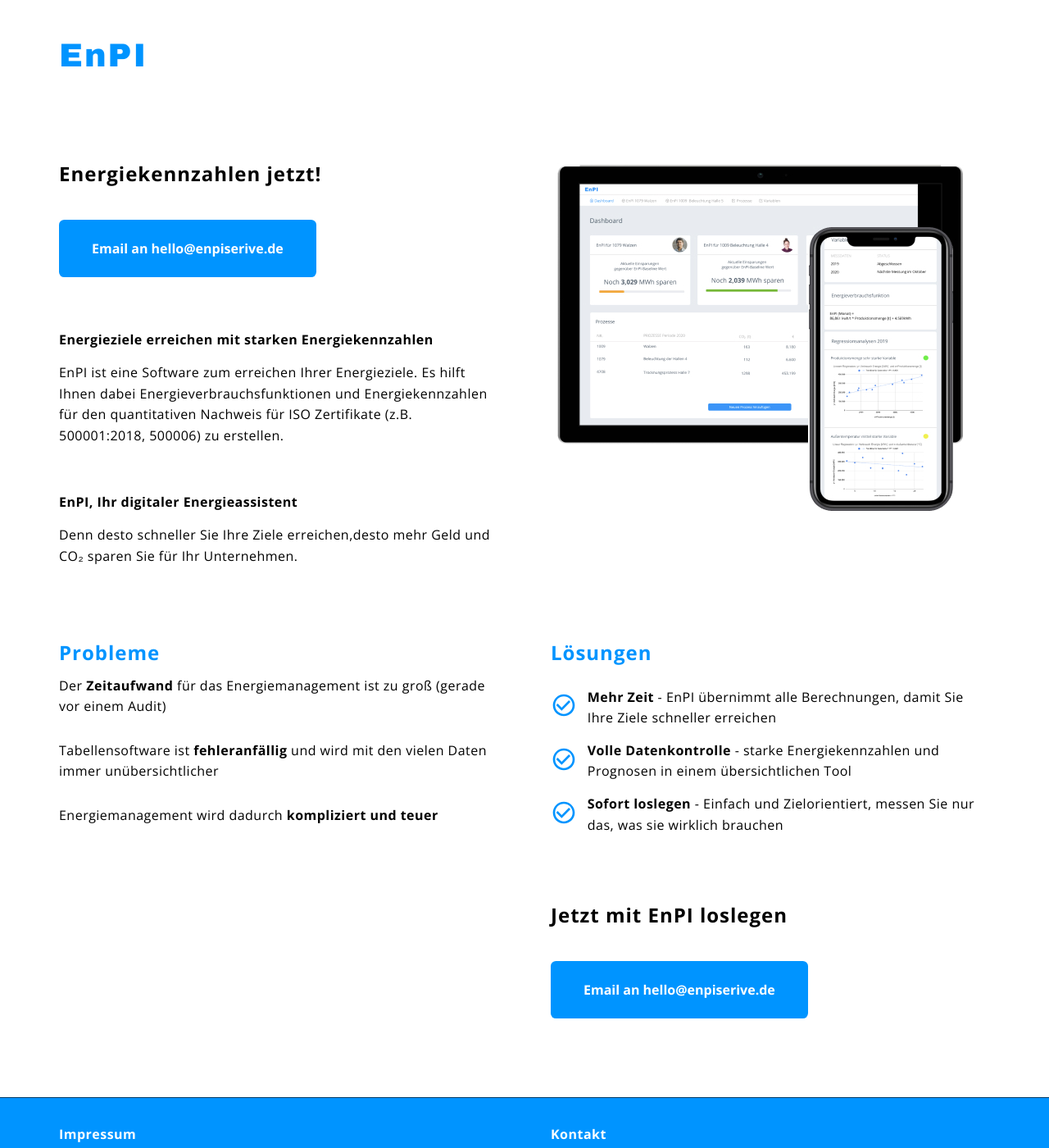
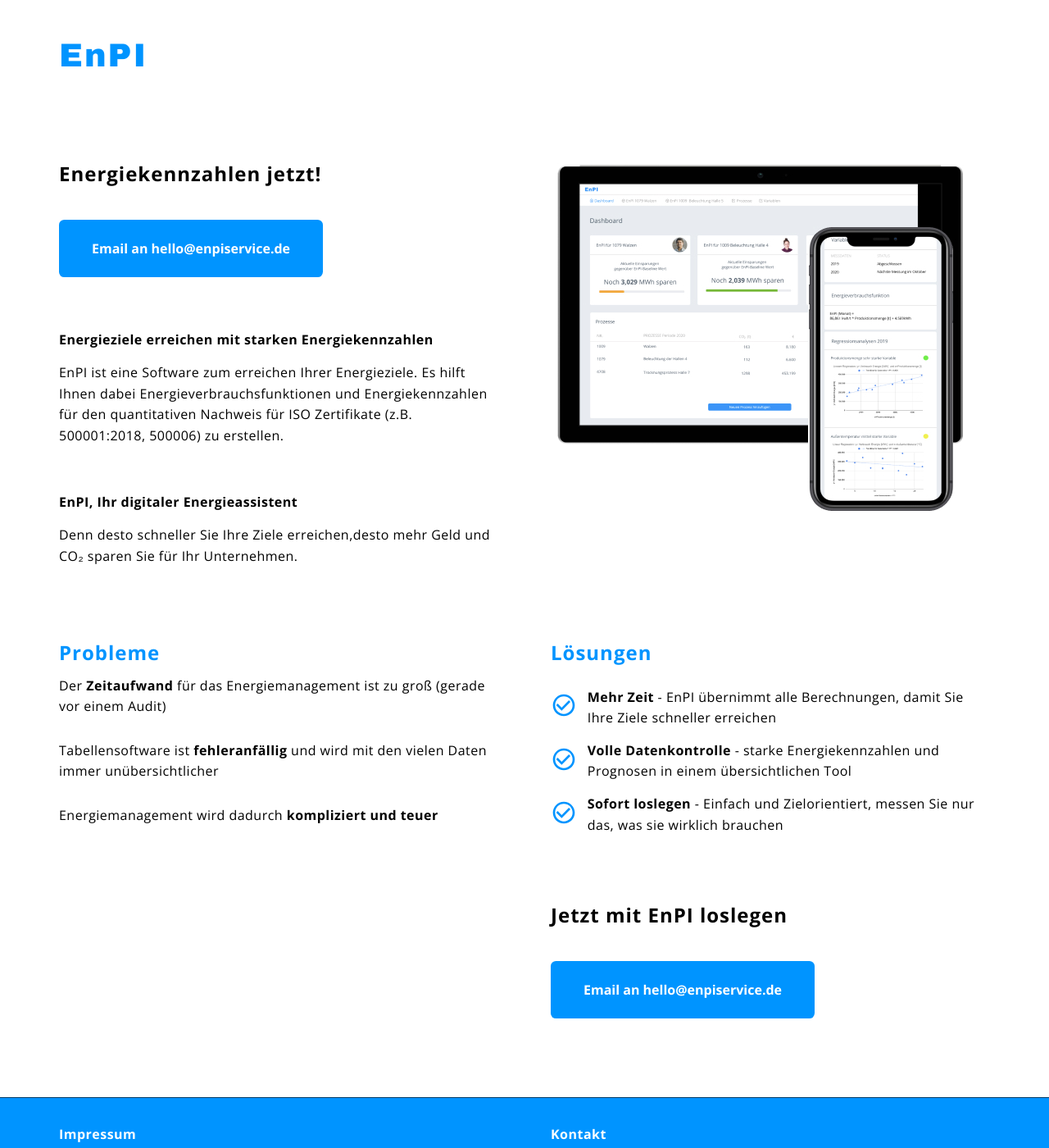
Before and after one commit to en-pi/en-pi.github.io, a Jekyll site: the page built from index.md, in a window 1280 px wide and 1400 px high. Shown: the whole window at 82% size. Built offline with Jekyll 4.4.1, drawn with Linux system fonts in a browser that asks for light colours.

Commit message:
fix links site and mail

```diff
--- a/_config.yml
+++ b/_config.yml
@@ -14,13 +14,13 @@
 # You can create any custom variable you would like, and they will be accessible
 # in the templates via {{ site.myvariable }}.
 title: EnPI service by numcamp
-email: your-email@example.com
+email: hello@enpiservice.de
 description: >- # this means to ignore newlines until "baseurl:"
   Write an awesome description for your new site here. You can edit this
   line in _config.yml. It will appear in your document head meta (for
   Google search results) and in your feed.xml site description.
 baseurl: "" # the subpath of your site, e.g. /blog
-url: "" # the base hostname & protocol for your site, e.g. http://example.com
+url: "https://www.enpiservice.de" # the base hostname & protocol for your site, e.g. http://example.com
 twitter_username: jekyllrb
 github_username:  jekyll
 
--- a/_includes/footer.html
+++ b/_includes/footer.html
@@ -6,6 +6,6 @@
     </div>
     <div class="enpi-section">
         <h5>Kontakt</h5>
-        <p>hello@enpiservice.de<br >phone 0176 32827098<br ><a href="www.enpiservice.de">www.enpiservice.de</a></p>
+        <p><a href="mailto:{{ site.email }}">{{ site.email }}</a><br >phone 0176 32827098<br ><a href="{{ "/" | relative_url }}">www.enpiservice.de</a></p>
     </div>
 </div>
--- a/_includes/main.html
+++ b/_includes/main.html
@@ -1,7 +1,7 @@
 <div class="row">
   <div class="enpi-section">
     <h3>Energiekennzahlen jetzt!</h3>
-    <button class="button" name="button">Email an hello@enpiserive.de</button>
+    <button class="button" name="button">Email an hello@enpiservice.de</button>
 
     <h5>Energieziele erreichen mit starken Energiekennzahlen</h5>
     <p>
@@ -51,7 +51,7 @@
   </div>
   <div class="enpi-section">
     <h3>Jetzt mit EnPI loslegen</h3>
-    <button class="button" name="button">Email an hello@enpiserive.de</button>
+    <button class="button" name="button">Email an hello@enpiservice.de</button>
   </div>
 </div>
 <div class="gradient-shadow"></div>
```
